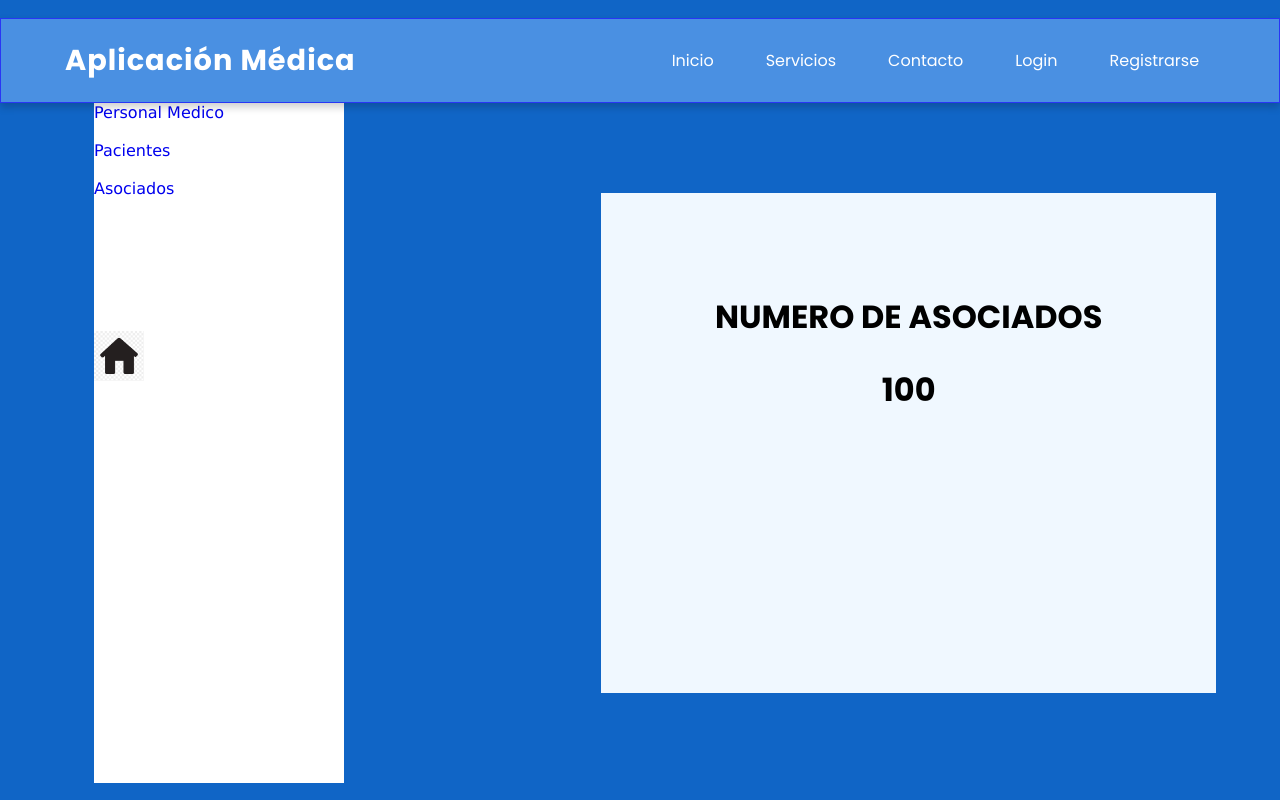
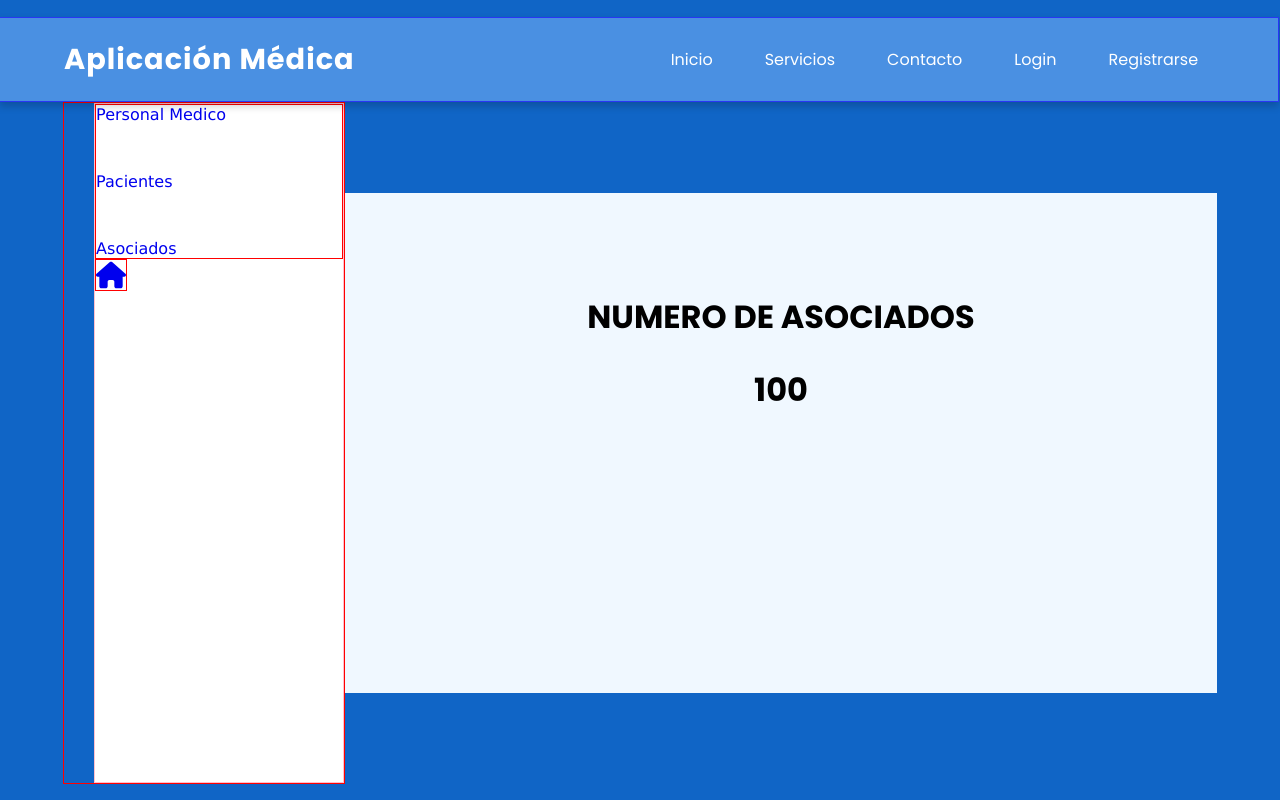
Before and after one commit to Juanpanchelo/FrotendAppMedica, a React (Create React App) app: page /asociados in a window 1280 px wide. Built offline with nearby package versions, Linux system fonts and the light colour scheme.

Commit message:
Dashboard en proceso

```diff
--- a/src/components/Dashboard/Asociados/Asociados.jsx
+++ b/src/components/Dashboard/Asociados/Asociados.jsx
@@ -1,14 +1,14 @@
-import React from 'react';
+import styles from "../Dashboard.module.css";
 import Dashboard from '../Dashboard';
 
 
 
-function Asociados() {
+const Asociados =()=> {
   return (
     <>
     <div className='container'>
     <Dashboard/>
-    <div className='information'>
+    <div className={styles.information}>
     <h1>NUMERO DE ASOCIADOS</h1>
     <br></br>
     <h1>100</h1>
--- a/src/components/Dashboard/Dashboard.jsx
+++ b/src/components/Dashboard/Dashboard.jsx
@@ -1,39 +1,24 @@
-import React from 'react';
-import "./Dashboard.css";
-import jaus from "../assets/img/jaus.png";
+import styles from "./Dashboard.module.css";
+import { FaHouse } from "react-icons/fa6";
 
-
-
-
-function Dashboard() {
+const Dashboard = () => {
   return (
       <>
-        <div className='container'>
-          <div className = "dashNav">
+        <div className={styles.container}>
+          <div className={styles.dashNav}>
           <nav>
-                <ul>
-                <li><a href="/personalmedico">Personal Medico</a></li>
-                <br></br>
+            <ul className={styles.listItems}>
+                  <li>
+                    <a href="/personalmedico">Personal Medico</a>
+                  </li>
                   <li><a href="/pacientes">Pacientes</a></li>
-                  <br></br>
-
                   <li><a href="/asociados">Asociados</a></li>
-                  <br></br>
-                  <br></br>
-                  <br></br>
-                  <br></br>
-                  <br></br>
-                  <br></br>
-                  <br></br>
-
-
-                  <li><a href="/"><img alt={"home"} src={jaus}></img></a></li>
-
-                </ul>
-              </nav>
-              </div>
-              </div>
-              </>
+            </ul>
+          </nav>
+          <li className={styles.jaus}><a href="/"><FaHouse className={styles.iconHouse} /></a></li>
+          </div>
+          </div>
+      </>
 
       )
     }
--- a/src/components/Dashboard/Dashboard.css
+++ b/src/components/Dashboard/Dashboard.module.css
@@ -1,3 +1,8 @@
+.container{
+    display: flex;
+    border: 1px solid red;
+}
+
 .dashNav{
     background-color: white;
     font-family:Verdana, Geneva, Tahoma, sans-serif;
@@ -7,9 +12,16 @@
     margin-left: 30px;
     transition: width 0.3s ease;
     overflow-x: hidden;
+    border: 1px solid pink;
 }
 
-
+.listItems {
+    border: 1px solid red;
+    display: flex;
+    flex-direction: column;
+    gap: 3rem
+    ;
+}
 a:visited{
     color: black;
 }
@@ -19,9 +31,7 @@ ul{
 
 }
 
-.container{
-    display: flex;
-}
+
 
 .information{
     background-color: aliceblue;
@@ -30,3 +40,12 @@ ul{
     height: 500px;
     text-align: center;
 }
+
+.iconHouse {
+    border: 1px solid red;
+    font-size: 2rem;
+}
+
+.jaus{
+    list-style: none;
+}
--- a/src/components/Dashboard/Pacientes/Pacientes.jsx
+++ b/src/components/Dashboard/Pacientes/Pacientes.jsx
@@ -1,15 +1,15 @@
-import React from 'react';
+import styles from "../Dashboard.module.css";
 import Dashboard from '../Dashboard';
 
 
 
-function Pacientes() {
+const Pacientes=()=> {
   return (
 
     <>
     <div className='container'>
     <Dashboard/>
-    <div className='information'>
+    <div className={styles.information}>
     <h1>NUMERO DE PACIENTES</h1>
     <br></br>
     <h1>500</h1>
--- a/src/components/Dashboard/PersonalMedico/PersonalMedico.jsx
+++ b/src/components/Dashboard/PersonalMedico/PersonalMedico.jsx
@@ -1,15 +1,14 @@
-import React from 'react';
 import Dashboard from '../Dashboard';
+import styles from "../Dashboard.module.css";
 
 
 
-
-function PersonalMedico() {
+const PersonalMedico = () => {
   return (
     <>
     <div className='container'>
     <Dashboard/>
-    <div className='information'>
+    <div className={styles.information}>
     <h1>NUMERO DE ESPECIALISTAS DE LA SALUD</h1>
     <br></br>
     <h1>234</h1>
```
Also changed, not shown: 1 other file (tests, documents, lock files or other folders).
